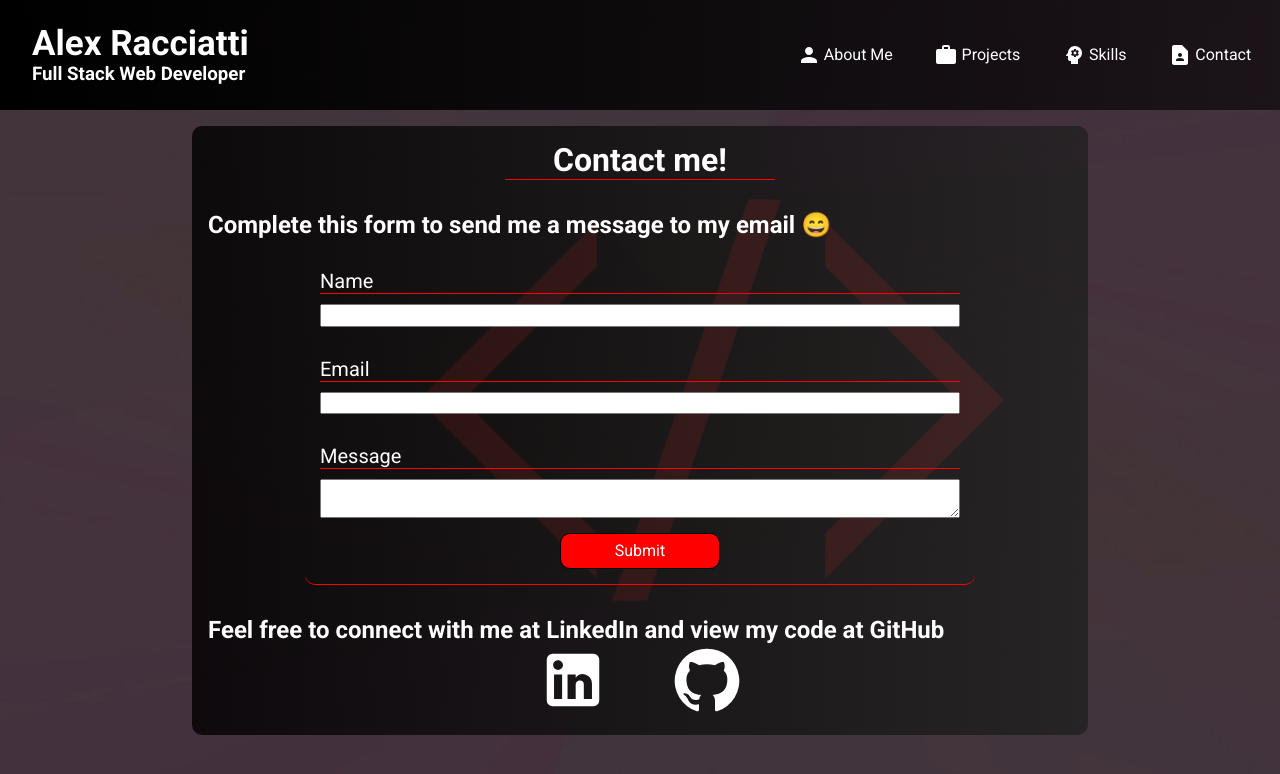
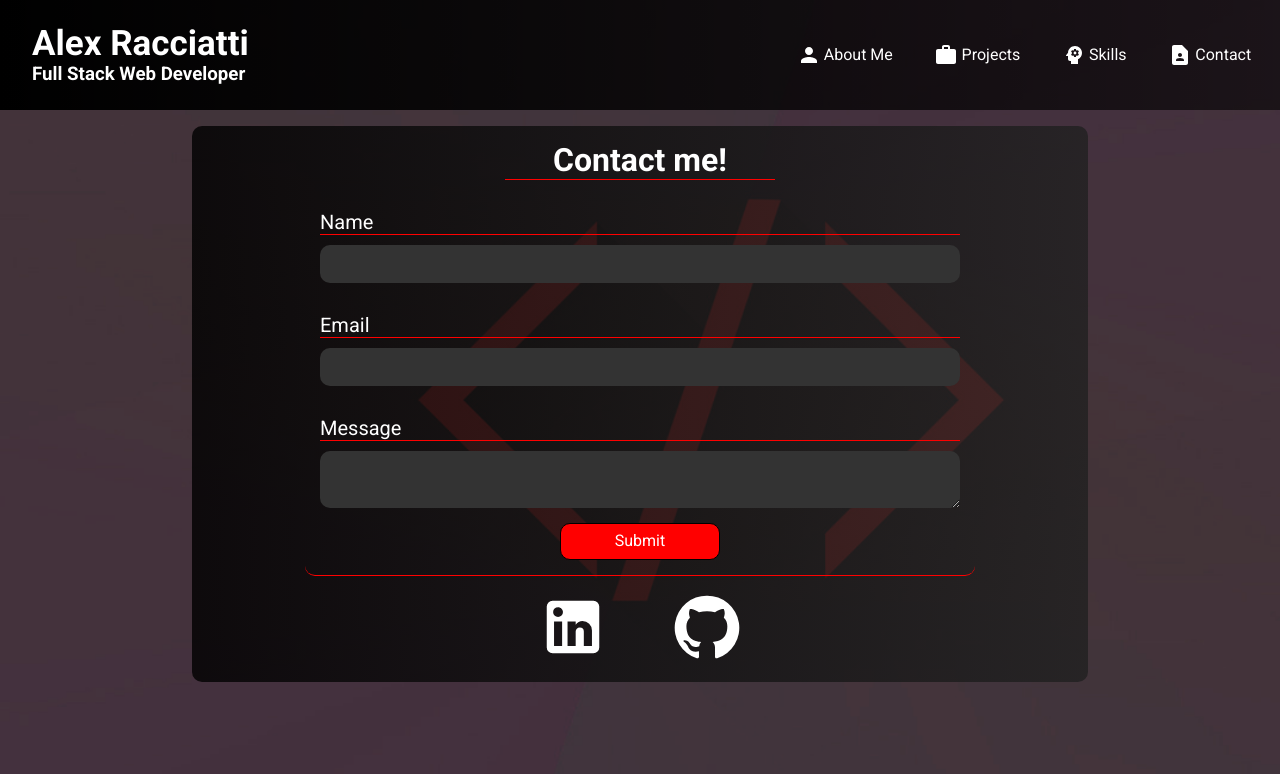
Before and after one commit to AlexRacciatti/Portfolio, a React (Create React App) app: page /contact in a window 1280 px wide. Shown: the top 774 px of the page. Built offline with nearby package versions, Linux system fonts and the light colour scheme.

Commit message:
Fix: Add Styles to inputs and erase of h2

```diff
--- a/src/components/Contact/Contact.css
+++ b/src/components/Contact/Contact.css
@@ -23,11 +23,6 @@
     margin: auto;
 }
 
-.contact-form-subtitle{
-    padding-top: 4vh;
-    padding-bottom: 0px;
-}
-
 .contact-form{
     display: flex;
     flex-direction: column;
@@ -49,6 +44,11 @@
 .contact-input {
     margin-bottom: 15px;
     width: 50vw;
+    background: rgb(51, 51, 51);
+    border: none;
+    padding: 10px;
+    color: white;
+    border-radius: 10px;
 }
 
 .contact-submit-btn {
@@ -65,7 +65,7 @@
 .contact-socials-list{
     display: flex;
     justify-content: center;
-    padding-bottom: 1rem;
+    padding: 1rem;
 }
 
 .contact-social-item{
--- a/src/components/Contact/Contact.js
+++ b/src/components/Contact/Contact.js
@@ -32,7 +32,6 @@ const Contact = () => {
         <Header/>
         <div className='contact-form-content'>
           <h1 className='contact-heading'>Contact me!</h1>
-          <h2 className='contact-heading contact-form-subtitle'>Complete this form to send me a message to my email 😄</h2>
           <form ref={form} onSubmit={sendEmail} className='contact-form'>
             <label>Name</label>
             <input type="text" name="user_name" className='contact-input' required />
@@ -45,7 +44,6 @@ const Contact = () => {
 
             <button className='contact-submit-btn' type='submit'>Submit</button>
           </form>
-          <h2 className='contact-heading contact-form-subtitle'>Feel free to connect with me at LinkedIn and view my code at GitHub</h2>
           <ul className='contact-socials-list'>
             <li ><a className='contact-social-item' href='https://www.linkedin.com/in/alexracciatti/' target={'_blank'} rel='noreferrer'><LinkedIn  style={{ fontSize: '70px' }}/></a></li>
             <li ><a className='contact-social-item' href='https://github.com/AlexRacciatti' target={'_blank'} rel='noreferrer'><GitHub  style={{ fontSize: '70px' }}/></a></li>
```
